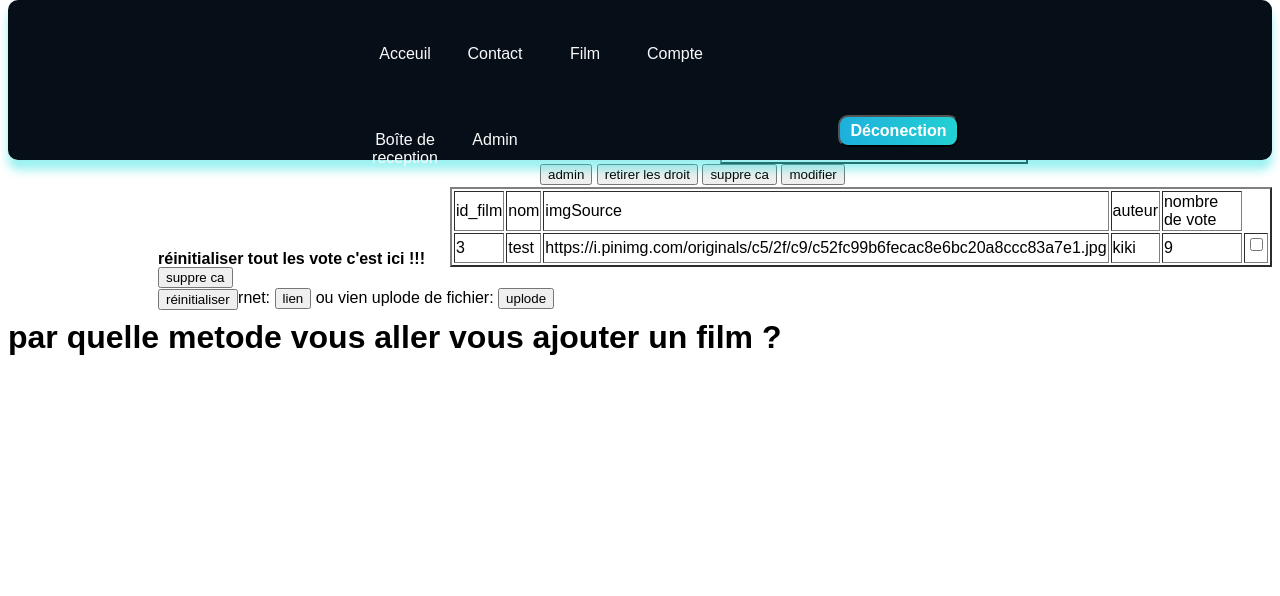
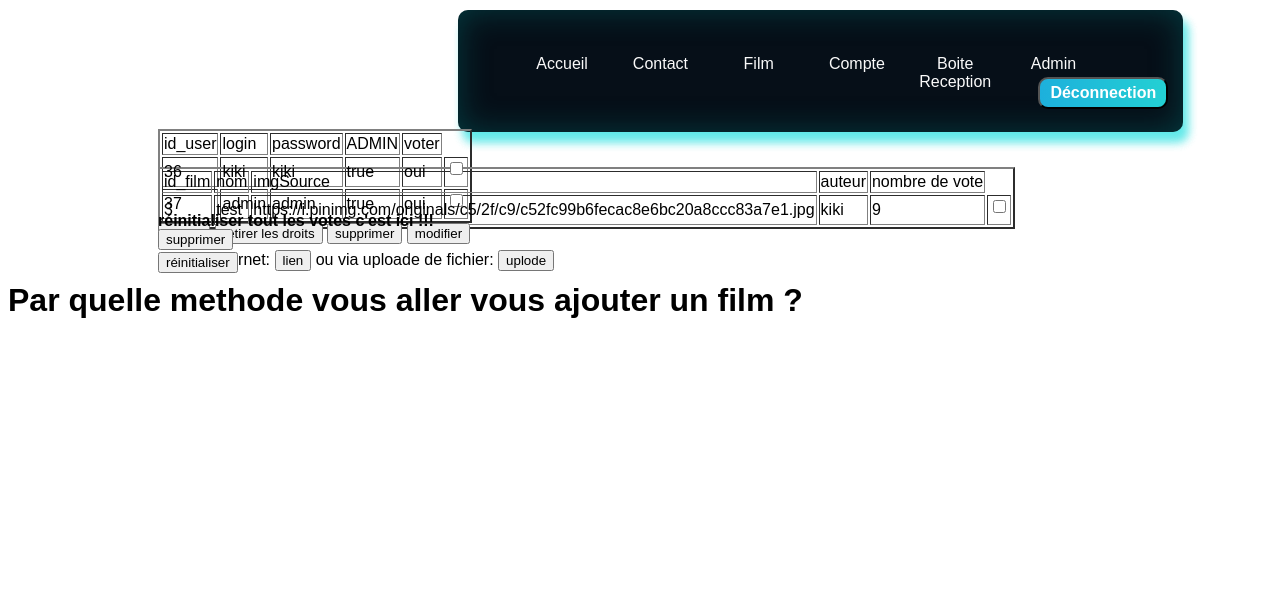
Before and after one commit to kylian-duval/TP_FINAL_PHP_MYSQL, a PHP site: page /admin.php in a window 1280 px wide. Shown: the top 596 px of the page. Before the commit the page ends 355 px from the top, so only its background shows below. Run offline with PHP 8.4, Linux system fonts and the light colour scheme; a user stored in the database is signed in; data comes from the database, SQL or seed files in the repository; data that the repository does not hold is empty.

Commit message:
menu fin

```diff
--- a/admin.php
+++ b/admin.php
@@ -26,7 +26,7 @@
                         <td>login</td>
                         <td>password</td>
                         <td>ADMIN</td>
-                        <td>voté</td>
+                        <td>voter</td>
                     </tr>
                     <?php
                     while ($tab = $request->fetch()) { ?>
@@ -52,8 +52,8 @@
                                                                         ?>"> -->
 
                 <input type="submit" name="op" value="admin" />
-                <input type="submit" name="deop" value="retirer les droit" />
-                <input type="submit" name="suppuser" value="suppre ca" />
+                <input type="submit" name="deop" value="retirer les droits" />
+                <input type="submit" name="suppuser" value="supprimer" />
                 <input type="submit" name="modif_user" value="modifier" />
 
             </form>
@@ -82,7 +82,7 @@
                     } ?>
                 </table>
 
-                <input type="submit" name="suppfilm" value="suppre ca" />
+                <input type="submit" name="suppfilm" value="supprimer" />
 
             </form>
             <?php
@@ -150,9 +150,9 @@
                 echo '<meta http-equiv="refresh" content="0">';
             }
             ?>
-            <h1>par quelle metode vous aller vous ajouter un film ?</h1>
+            <h1>Par quelle methode vous aller vous ajouter un film ?</h1>
             <form action="" method="POST">
-                <p><span> via lieu internet:</span> <input type="submit" name="lien" value="lien" /> <span>ou </span><span>vien uplode de fichier: </span><input type="submit" name="uplode" value="uplode" /></p>
+                <p><span> via lien internet:</span> <input type="submit" name="lien" value="lien" /> <span>ou </span><span>via uploade de fichier: </span><input type="submit" name="uplode" value="uplode" /></p>
             </form>
             <form action="" method="POST">
                 <?php if (isset($_POST['lien'])) { ?>
@@ -218,7 +218,7 @@
 
 
             <form action="" method="post">
-                <h4> réinitialiser tout les vote c'est ici !!!</h4>
+                <h4> réinitialiser tout les votes c'est ici !!!</h4>
                 <input type="submit" name="réinitialiser" value="réinitialiser" />
             </form>
 
@@ -275,7 +275,7 @@
 
     <?php } else {
             menuco($BDD);
-            echo 'vous etre pas administrateur de cette apllication web vous avais pas accès au contenu  de la page';
+            echo 'vous etes pas administrateur de cette apllication web vous avais pas accès au contenu de la page';
         }
     } else {
         menuco($BDD);
--- a/contact.php
+++ b/contact.php
@@ -4,7 +4,7 @@
 <head>
     <meta charset="UTF-8">
     <meta name="viewport" content="width=device-width, initial-scale=1.0">
-    <title>Document</title>
+    <title>Contact</title>
     <link rel="stylesheet" href="css.css">
     <?php include "fonction.php"; connectionbdd(); ?>
 </head>
--- a/fonction.php
+++ b/fonction.php
@@ -1,4 +1,4 @@
-<!--<link rel="stylesheet" href="css.css">-->
+
 <link rel="stylesheet" href="menu.css">
 <?php session_start();
 $BDD = new PDO('mysql:host=localhost; dbname=film; charset=utf8', 'root', '');
@@ -10,32 +10,30 @@
         <div class='header'>
             <nav>
                 <ul id="menu">
-                    <li><a href="index.php">Acceuil</a></li>
+                    <li><a href="index.php">Accueil</a></li>
                     <li><a href="contact.php">Contact</a></li>
-                    <li><a href="#">Film</a></li>
+                    <li><a href="film.php">Film</a></li>
                     <li><a href="mon_compte.php">Compte</a></li>
-                </ul>
+
                 <?php if ($_SESSION['ADMIN'] == 'true') { ?>
-                    <ul id="menu">
 
-                        <li><a href="message.php">Boîte de reception</a></li>
+                        <li><a href="message.php">Boite Reception</a></li>
                         <li><a href="admin.php">Admin</a></li>
                     </ul>
             </nav>
         <?php } ?>
-        <div class="login">
+        <div class="deconnection">
             <form action="" method="post">
-                <!--<li><input type="submit" name="deco" value="Déconection" /></li>-->
-                <input class="button" type="submit" name="deco" value="Déconection">
+                <input class="button" type="submit" name="deco" value="Déconnection">
             </form>
-        </div>
+            </div>
         </div>
     <?php } else { ?>
 
         <div class='header'>
             <nav>
                 <ul id="menu">
-                    <li><a href="index.php">Acceuil</a></li>
+                    <li><a href="index.php">Accueil</a></li>
                     <li><a href="vote.php">Vote</a></li>
                     <li><a href="contact.php">Contact</a></li>
                 </ul>
@@ -43,8 +41,8 @@
             <form action="" method="post">
                 <div class="login"><input class="enter" type="text" name="login" placeholder="entrée le login" required></div>
                 <div class="login"><input class="enter" type="password" name="mdp" placeholder="votre mot de passe" required></div>
-                <input class="button" type="submit" name="valide" value="Connection">
-                <input type=button onclick=window.location.href='inscrire.php'; value="S'inscrire" class="button"/>
+                <div class="login"><input class="button" type="submit" name="valide" value="Connection">
+                <input type=button onclick=window.location.href='inscrire.php'; value="S'inscrire" class="button"></div>
             </form>
 
         </div>
@@ -109,7 +107,7 @@
     $requeteMail->execute(array($_POST['LOGIN']));
     $userExist = $requeteMail->rowCount();
     if ($userExist != 1) {
-        echo "bien connecte";
+        echo "bien connecter";
         inscription($_POST['LOGIN'], $_POST['CONFMDP'], $BDD);
     } else {
         echo "il y a deja un user";
--- a/index.php
+++ b/index.php
@@ -1,11 +1,10 @@
 
 <!DOCTYPE html>
-<html lang="en">
+<html lang="fr">
 
 <head>
     <meta charset="UTF-8">
-    <title>Acceuil</title>
-    <link rel="stylesheet" href="css.css">
+    <title>Accueil</title>
     <meta name="viewport" content="width=device-width, initial-scale=1, shrink-to-fit=no">
     <?php include "fonction.php"; connectionbdd();
     ?>
--- a/menu.css
+++ b/menu.css
@@ -1,17 +1,18 @@
 .header{
     padding: 15px 15px 3px;
-    box-shadow: 0 10px 10px rgba(19, 221, 221, 0.418);
+    box-shadow: 5px 10px 10px rgba(19, 221, 221, 0.418),inset 0 0 2em rgba(3, 119, 119, 0.418),5px 10px 10px rgba(19, 221, 221, 0.418);
     border-radius: 10px;
     color:white;
     text-align: center;
-    position: relative;
     background: #060f18;
     height:auto;
+    display:block;
+    margin: 10px 10px 10px 450px;
+    width:55%;
   }
   nav ul {
     list-style-type: none;
     margin: auto;
-    width: 600px;
   }
   nav li {
     float: left;
@@ -104,3 +105,7 @@
   .button:focus {
       filter: hue-rotate(10deg) saturate(1.2);
   }
+  .deconnection{
+    float:right;
+    margin:5.5% 0% 0% 0%;
+  }
```
